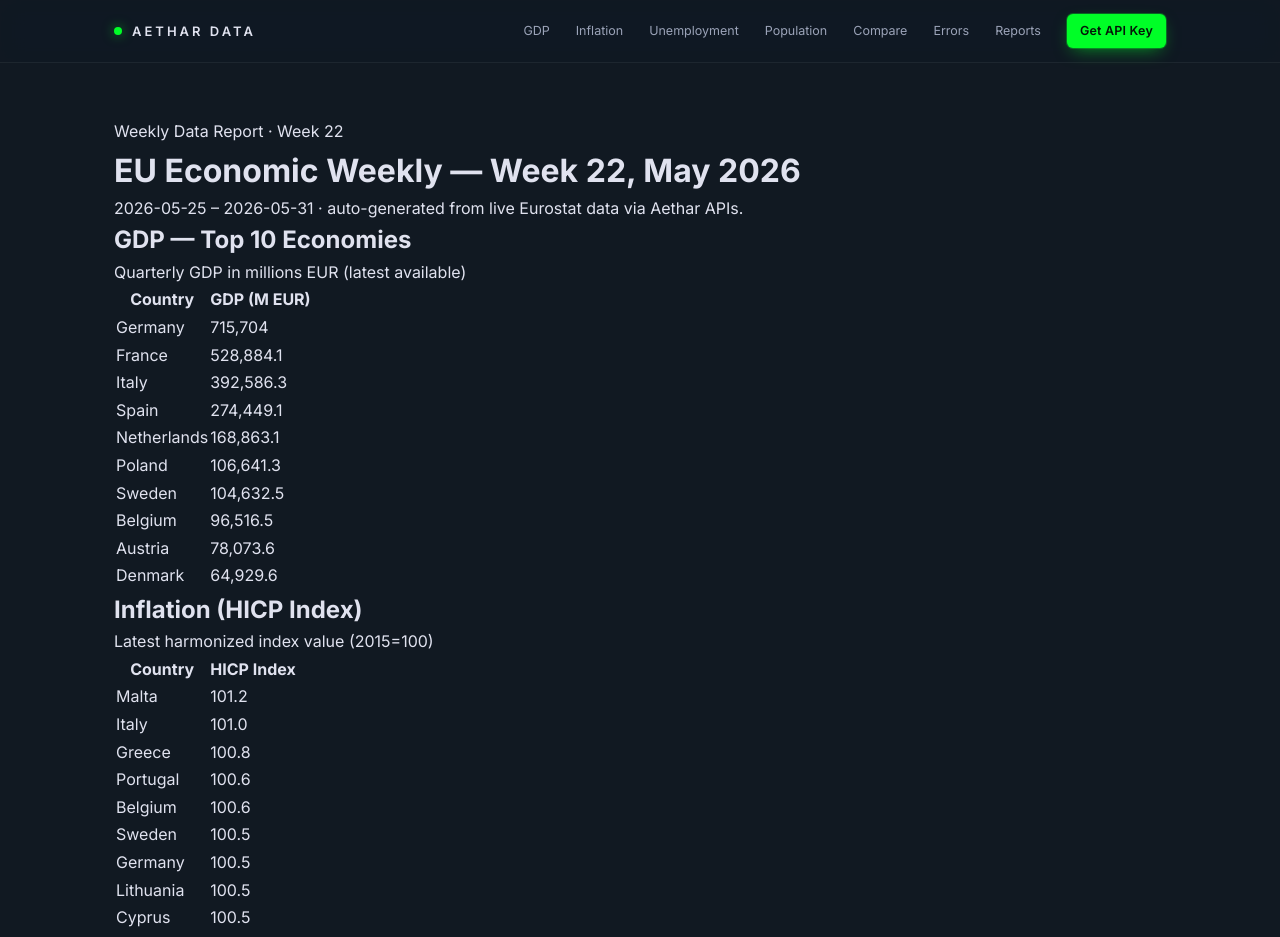
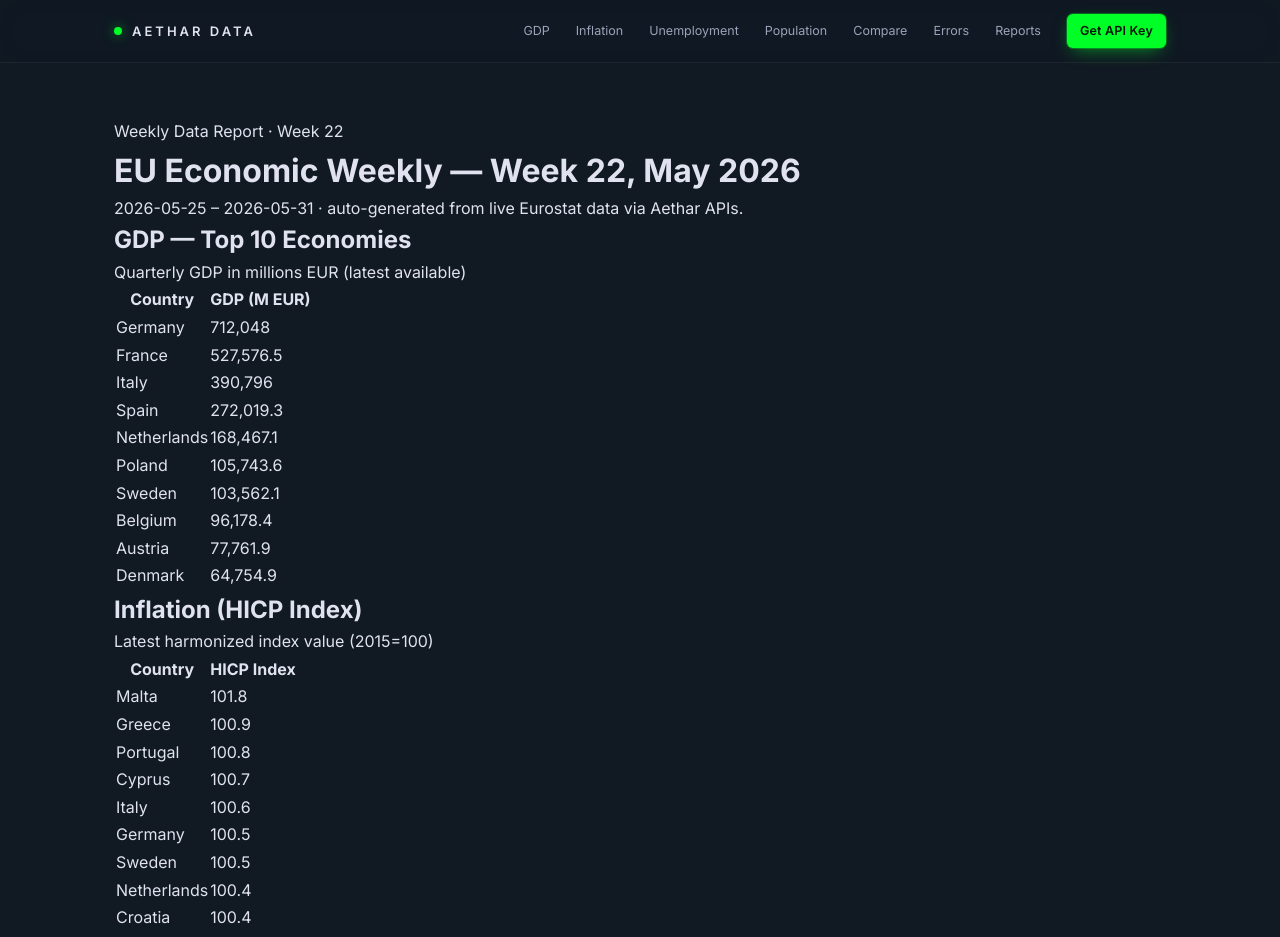
Before and after one commit to aethar-dev/aethar-data-pages, a Next.js app: page /reports/weekly-2026-w22 in a window 1280 px wide. Shown: the top 937 px of the page. Built offline with nearby package versions, Linux system fonts and the light colour scheme.

Commit message:
data: weekly report 2026-05-30 [skip ci]

```diff
--- a/app/reports/weekly-2026-w22/page.tsx
+++ b/app/reports/weekly-2026-w22/page.tsx
@@ -22,43 +22,43 @@ export default function WeeklyReport() {
           <tbody>
               <tr key="DE" className="border-b border-[#2A2D3A]/50">
                 <td className="py-2 pr-4 text-sm text-white">Germany</td>
-                <td className="py-2 text-right font-mono text-sm text-[#4DD0E1]">715,704</td>
+                <td className="py-2 text-right font-mono text-sm text-[#4DD0E1]">712,048</td>
               </tr>
               <tr key="FR" className="border-b border-[#2A2D3A]/50">
                 <td className="py-2 pr-4 text-sm text-white">France</td>
-                <td className="py-2 text-right font-mono text-sm text-[#4DD0E1]">528,884.1</td>
+                <td className="py-2 text-right font-mono text-sm text-[#4DD0E1]">527,576.5</td>
               </tr>
               <tr key="IT" className="border-b border-[#2A2D3A]/50">
                 <td className="py-2 pr-4 text-sm text-white">Italy</td>
-                <td className="py-2 text-right font-mono text-sm text-[#4DD0E1]">392,586.3</td>
+                <td className="py-2 text-right font-mono text-sm text-[#4DD0E1]">390,796</td>
               </tr>
               <tr key="ES" className="border-b border-[#2A2D3A]/50">
                 <td className="py-2 pr-4 text-sm text-white">Spain</td>
-                <td className="py-2 text-right font-mono text-sm text-[#4DD0E1]">274,449.1</td>
+                <td className="py-2 text-right font-mono text-sm text-[#4DD0E1]">272,019.3</td>
               </tr>
               <tr key="NL" className="border-b border-[#2A2D3A]/50">
                 <td className="py-2 pr-4 text-sm text-white">Netherlands</td>
-                <td className="py-2 text-right font-mono text-sm text-[#4DD0E1]">168,863.1</td>
+                <td className="py-2 text-right font-mono text-sm text-[#4DD0E1]">168,467.1</td>
               </tr>
               <tr key="PL" className="border-b border-[#2A2D3A]/50">
                 <td className="py-2 pr-4 text-sm text-white">Poland</td>
-                <td className="py-2 text-right font-mono text-sm text-[#4DD0E1]">106,641.3</td>
+                <td className="py-2 text-right font-mono text-sm text-[#4DD0E1]">105,743.6</td>
               </tr>
               <tr key="SE" className="border-b border-[#2A2D3A]/50">
                 <td className="py-2 pr-4 text-sm text-white">Sweden</td>
-                <td className="py-2 text-right font-mono text-sm text-[#4DD0E1]">104,632.5</td>
+                <td className="py-2 text-right font-mono text-sm text-[#4DD0E1]">103,562.1</td>
               </tr>
               <tr key="BE" className="border-b border-[#2A2D3A]/50">
                 <td className="py-2 pr-4 text-sm text-white">Belgium</td>
-                <td className="py-2 text-right font-mono text-sm text-[#4DD0E1]">96,516.5</td>
+                <td className="py-2 text-right font-mono text-sm text-[#4DD0E1]">96,178.4</td>
               </tr>
               <tr key="AT" className="border-b border-[#2A2D3A]/50">
                 <td className="py-2 pr-4 text-sm text-white">Austria</td>
-                <td className="py-2 text-right font-mono text-sm text-[#4DD0E1]">78,073.6</td>
+                <td className="py-2 text-right font-mono text-sm text-[#4DD0E1]">77,761.9</td>
               </tr>
               <tr key="DK" className="border-b border-[#2A2D3A]/50">
                 <td className="py-2 pr-4 text-sm text-white">Denmark</td>
-                <td className="py-2 text-right font-mono text-sm text-[#4DD0E1]">64,929.6</td>
+                <td className="py-2 text-right font-mono text-sm text-[#4DD0E1]">64,754.9</td>
               </tr>
           </tbody>
         </table>
@@ -73,42 +73,42 @@ export default function WeeklyReport() {
           <tbody>
               <tr key="MT" className="border-b border-[#2A2D3A]/50">
                 <td className="py-2 pr-4 text-sm text-white">Malta</td>
-                <td className="py-2 text-right font-mono text-sm text-[#4DD0E1]">101.2</td>
+                <td className="py-2 text-right font-mono text-sm text-[#4DD0E1]">101.8</td>
+              </tr>
+              <tr key="GR" className="border-b border-[#2A2D3A]/50">
+                <td className="py-2 pr-4 text-sm text-white">Greece</td>
+                <td className="py-2 text-right font-mono text-sm text-[#4DD0E1]">100.9</td>
+              </tr>
+              <tr key="PT" className="border-b border-[#2A2D3A]/50">
+                <td className="py-2 pr-4 text-sm text-white">Portugal</td>
+                <td className="py-2 text-right font-mono text-sm text-[#4DD0E1]">100.8</td>
+              </tr>
+              <tr key="CY" className="border-b border-[#2A2D3A]/50">
+                <td className="py-2 pr-4 text-sm text-white">Cyprus</td>
+                <td className="py-2 text-right font-mono text-sm text-[#4DD0E1]">100.7</td>
               </tr>
               <tr key="IT" className="border-b border-[#2A2D3A]/50">
                 <td className="py-2 pr-4 text-sm text-white">Italy</td>
-                <td className="py-2 text-right font-mono text-sm text-[#4DD0E1]">101.0</td>
-              </tr>
-              <tr key="GR" className="border-b border-[#2A2D3A]/50">
-                <td className="py-2 pr-4 text-sm text-white">Greece</td>
-                <td className="py-2 text-right font-mono text-sm text-[#4DD0E1]">100.8</td>
-              </tr>
-              <tr key="PT" className="border-b border-[#2A2D3A]/50">
-                <td className="py-2 pr-4 text-sm text-white">Portugal</td>
                 <td className="py-2 text-right font-mono text-sm text-[#4DD0E1]">100.6</td>
               </tr>
-              <tr key="BE" className="border-b border-[#2A2D3A]/50">
-                <td className="py-2 pr-4 text-sm text-white">Belgium</td>
-                <td className="py-2 text-right font-mono text-sm text-[#4DD0E1]">100.6</td>
+              <tr key="DE" className="border-b border-[#2A2D3A]/50">
+                <td className="py-2 pr-4 text-sm text-white">Germany</td>
+                <td className="py-2 text-right font-mono text-sm text-[#4DD0E1]">100.5</td>
               </tr>
               <tr key="SE" className="border-b border-[#2A2D3A]/50">
                 <td className="py-2 pr-4 text-sm text-white">Sweden</td>
                 <td className="py-2 text-right font-mono text-sm text-[#4DD0E1]">100.5</td>
               </tr>
-              <tr key="DE" className="border-b border-[#2A2D3A]/50">
-                <td className="py-2 pr-4 text-sm text-white">Germany</td>
-                <td className="py-2 text-right font-mono text-sm text-[#4DD0E1]">100.5</td>
-              </tr>
-              <tr key="LT" className="border-b border-[#2A2D3A]/50">
-                <td className="py-2 pr-4 text-sm text-white">Lithuania</td>
-                <td className="py-2 text-right font-mono text-sm text-[#4DD0E1]">100.5</td>
-              </tr>
-              <tr key="CY" className="border-b border-[#2A2D3A]/50">
-                <td className="py-2 pr-4 text-sm text-white">Cyprus</td>
-                <td className="py-2 text-right font-mono text-sm text-[#4DD0E1]">100.5</td>
-              </tr>
               <tr key="NL" className="border-b border-[#2A2D3A]/50">
                 <td className="py-2 pr-4 text-sm text-white">Netherlands</td>
+                <td className="py-2 text-right font-mono text-sm text-[#4DD0E1]">100.4</td>
+              </tr>
+              <tr key="HR" className="border-b border-[#2A2D3A]/50">
+                <td className="py-2 pr-4 text-sm text-white">Croatia</td>
+                <td className="py-2 text-right font-mono text-sm text-[#4DD0E1]">100.4</td>
+              </tr>
+              <tr key="BE" className="border-b border-[#2A2D3A]/50">
+                <td className="py-2 pr-4 text-sm text-white">Belgium</td>
                 <td className="py-2 text-right font-mono text-sm text-[#4DD0E1]">100.4</td>
               </tr>
           </tbody>
```
